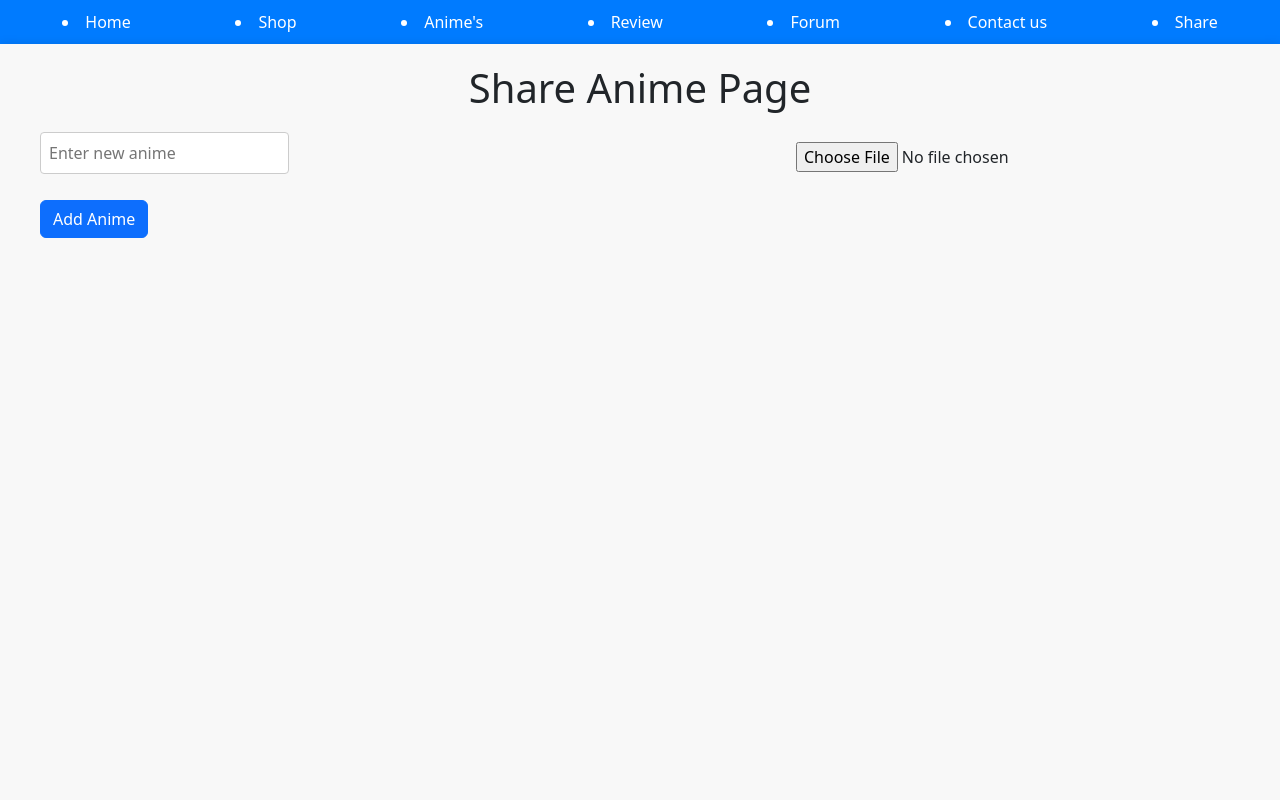
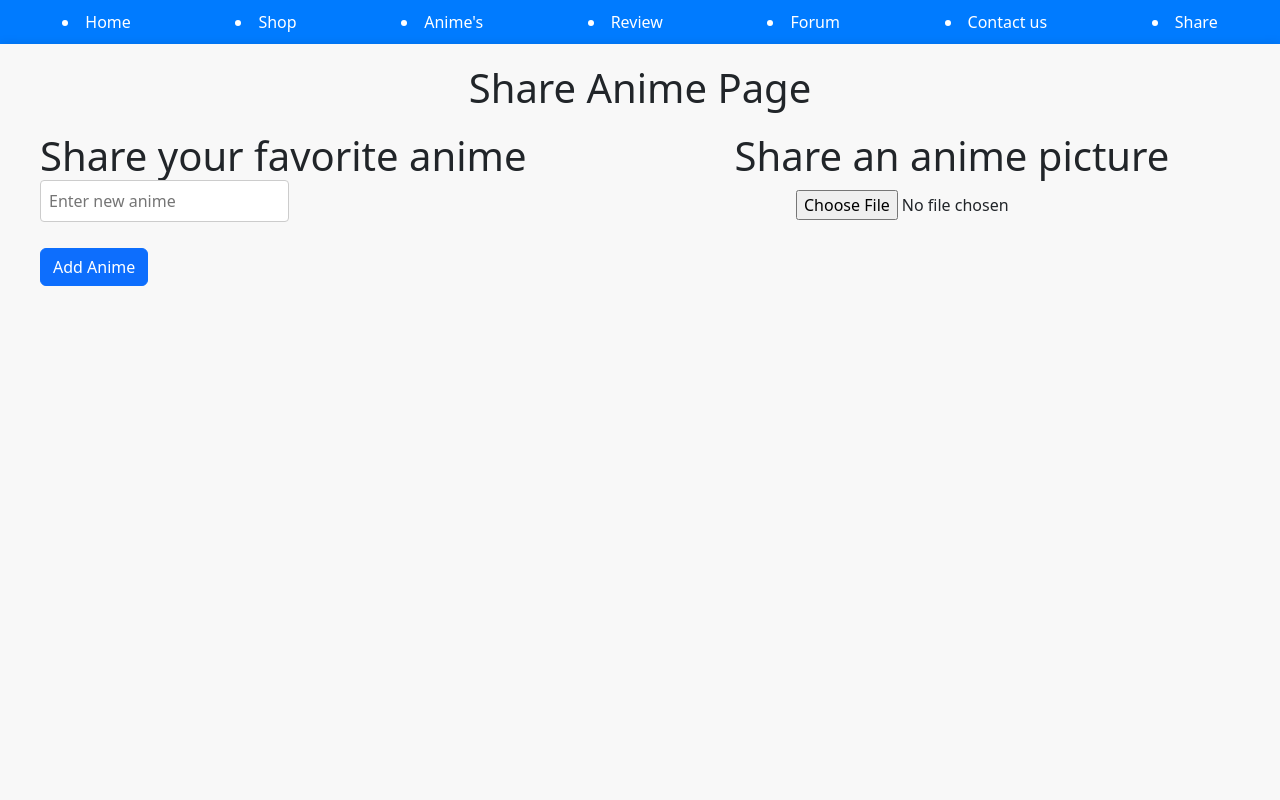
Before and after one commit to momoV9/eindopdracht_dynamic, a React (Create React App) app: page / in a window 1280 px wide. Both pictures are taken after a click on the tab "Share". Shown: the top 800 px of the page. Built offline with nearby package versions, Linux system fonts and the light colour scheme.

Commit message:
added titles to add anime and upload image component

```diff
--- a/src/pages/ShareAnimePage.js
+++ b/src/pages/ShareAnimePage.js
@@ -74,7 +74,6 @@ const ShareAnimePage = () => {
         removeAnime(animeId);
     };
 
-
     const handleImageChange = (e) => {
         const selectedImage = e.target.files[0];
 
@@ -99,6 +98,7 @@ const ShareAnimePage = () => {
 
             <ContentContainer>
                 <FormContainer>
+                    <Title>Share your favorite anime</Title>
                     <Input
                         type="text"
                         placeholder="Enter new anime"
@@ -121,8 +121,8 @@ const ShareAnimePage = () => {
                     ))}
                 </FormContainer>
 
-
                 <ImageContainer>
+                    <Title>Share an anime picture</Title>
                     <ImageUploadInput type="file" onChange={handleImageChange} />
                     {image && (
                         <div>
@@ -139,12 +139,6 @@ const ShareAnimePage = () => {
                     )}
                 </ImageContainer>
             </ContentContainer>
-
-
-
-
-
-
         </ShareAnimePageContainer>
     );
 };
```
